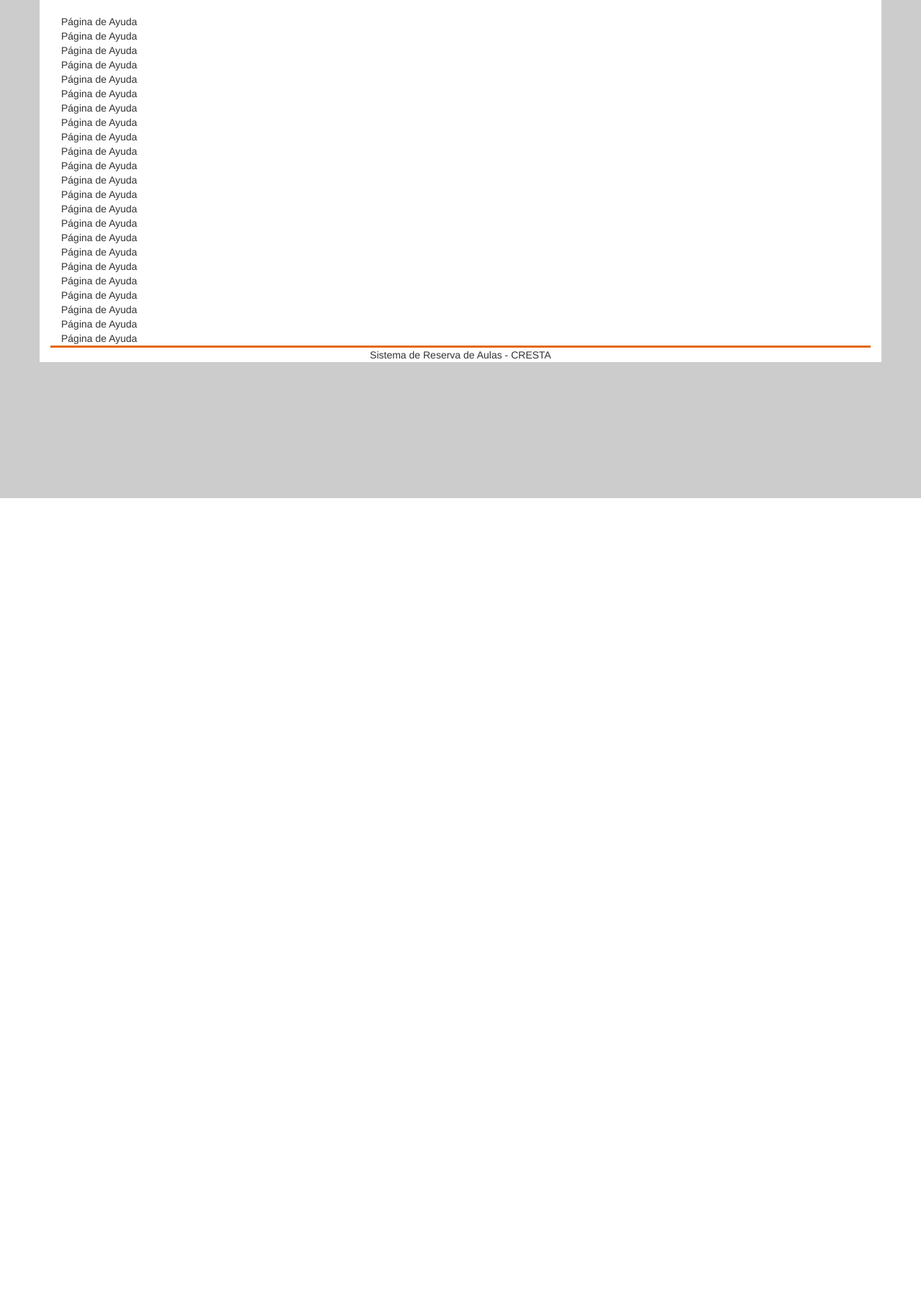
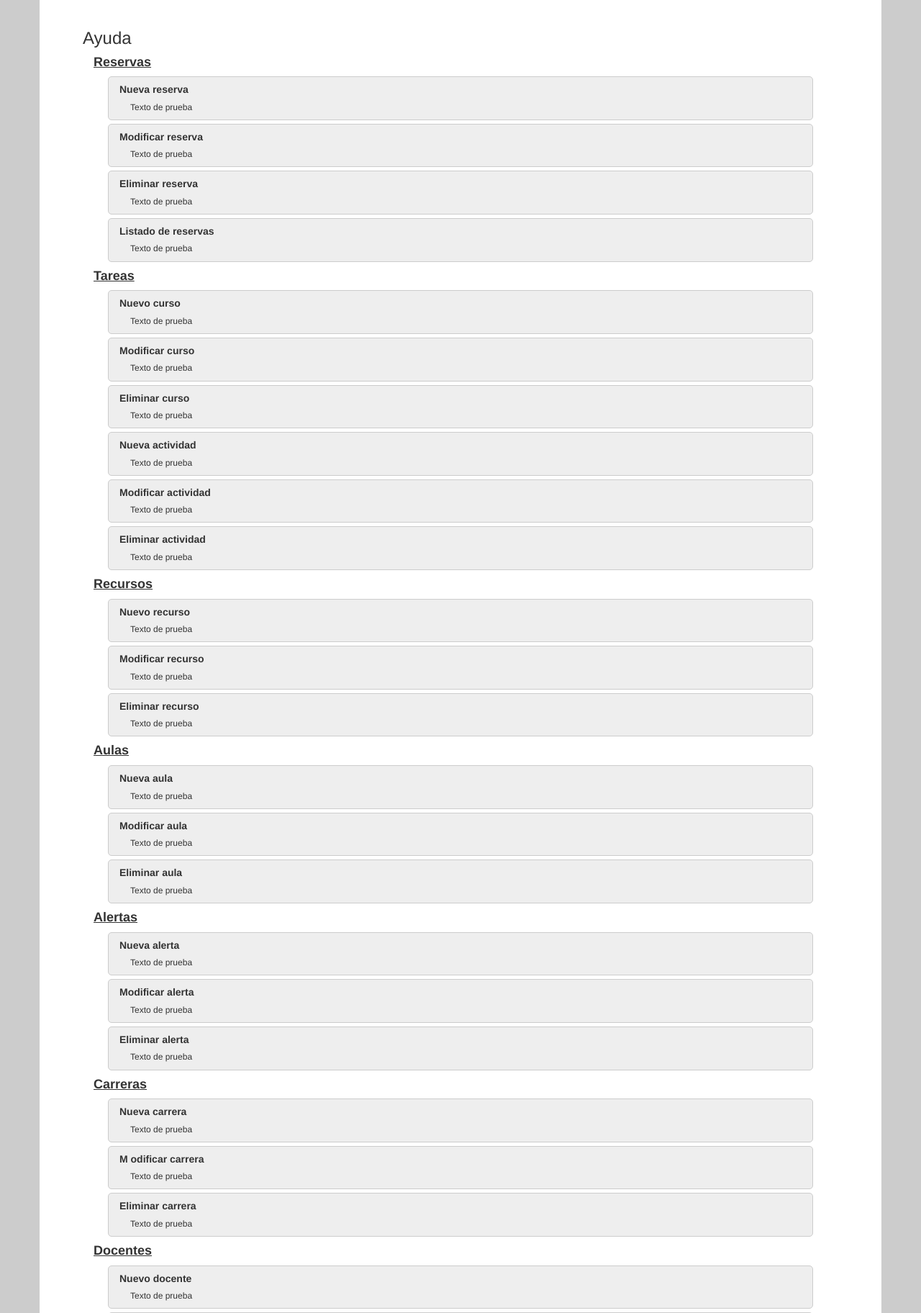
Before and after one commit to jorihuamancha/aulas, a Symfony app: template src/Cresta/AulasBundle/Resources/views/Default/ayuda.html.twig in a window 1280 px wide. Shown: the part 108-1932 px from the top of the page at 72% size. Before the commit the page ends 800 px from the top, so only its background shows below. Run offline with Twig, Linux system fonts and the light colour scheme; the template is opened without the code that fills it, so the values that code supplies are empty; some libraries are stand-ins or nearby versions.

Commit message:
Diseño de Acerca de y Ayuda terminados

```diff
--- a/src/Cresta/AulasBundle/Resources/config/routing.yml
+++ b/src/Cresta/AulasBundle/Resources/config/routing.yml
@@ -1,6 +1,6 @@
-cresta_aulas_homepage:
-    path:     /hello/{name}
-    defaults: { _controller: CrestaAulasBundle:Default:index }
+#cresta_aulas_homepage:
+#    path:     /hello/{name}
+#    defaults: { _controller: CrestaAulasBundle:Default:index }
 
 _acercade:
     path:     /acercade
--- a/src/Cresta/AulasBundle/Resources/views/Default/ayuda.html.twig
+++ b/src/Cresta/AulasBundle/Resources/views/Default/ayuda.html.twig
@@ -1,29 +1,83 @@
 {% extends '::base.html.twig' %}
 
-{% block title %}Acerca De{% endblock %}
+{% block title %}Ayuda{% endblock %}
 
 {% block body %}
-    Página de Ayuda </br>
-    Página de Ayuda </br>
-    Página de Ayuda </br>
-    Página de Ayuda </br>
-    Página de Ayuda </br>
-    Página de Ayuda </br>
-    Página de Ayuda </br>
-    Página de Ayuda </br>
-    Página de Ayuda </br>
-    Página de Ayuda </br>
-    Página de Ayuda </br>
-    Página de Ayuda </br>
-    Página de Ayuda </br>
-    Página de Ayuda </br>
-    Página de Ayuda </br>
-    Página de Ayuda </br>
-    Página de Ayuda </br>
-    Página de Ayuda </br>
-    Página de Ayuda </br>
-    Página de Ayuda </br>
-    Página de Ayuda </br>
-    Página de Ayuda </br>
-    Página de Ayuda </br>
+	<div id="ayuda" class="col-md-12 col-sm-12 col-xs-12">
+		<h3>Ayuda</h3>
+			<h4>Reservas</h4>
+				<div id="cuadroAyuda"><h5>Nueva reserva</h5>
+					<h6>Texto de prueba</h6></div>
+				<div id="cuadroAyuda"><h5>Modificar reserva</h5>
+					<h6>Texto de prueba</h6></div>
+				<div id="cuadroAyuda"><h5>Eliminar reserva</h5>
+					<h6>Texto de prueba</h6></div>
+				<div id="cuadroAyuda"><h5>Listado de reservas</h5>
+					<h6>Texto de prueba</h6></div>
+			<h4>Tareas</h4>
+				<div id="cuadroAyuda"><h5>Nuevo curso</h5>
+					<h6>Texto de prueba</h6></div>
+				<div id="cuadroAyuda"><h5>Modificar curso</h5>
+					<h6>Texto de prueba</h6></div>
+				<div id="cuadroAyuda"><h5>Eliminar curso</h5>
+					<h6>Texto de prueba</h6></div>
+				<div id="cuadroAyuda"><h5>Nueva actividad</h5>
+					<h6>Texto de prueba</h6></div>
+				<div id="cuadroAyuda"><h5>Modificar actividad</h5>
+					<h6>Texto de prueba</h6></div>
+				<div id="cuadroAyuda"><h5>Eliminar actividad</h5>
+					<h6>Texto de prueba</h6></div>
+			<h4>Recursos</h4>
+				<div id="cuadroAyuda"><h5>Nuevo recurso</h5>
+					<h6>Texto de prueba</h6></div>
+				<div id="cuadroAyuda"><h5>Modificar recurso</h5>
+					<h6>Texto de prueba</h6></div>
+				<div id="cuadroAyuda"><h5>Eliminar recurso</h5>
+					<h6>Texto de prueba</h6></div>
+			<h4>Aulas</h4>
+				<div id="cuadroAyuda"><h5>Nueva aula</h5>
+					<h6>Texto de prueba</h6></div>
+				<div id="cuadroAyuda"><h5>Modificar aula</h5>
+					<h6>Texto de prueba</h6></div>
+				<div id="cuadroAyuda"><h5>Eliminar aula</h5>
+					<h6>Texto de prueba</h6></div>
+			<h4>Alertas</h4>
+				<div id="cuadroAyuda"><h5>Nueva alerta</h5>
+					<h6>Texto de prueba</h6></div>
+				<div id="cuadroAyuda"><h5>Modificar alerta</h5>
+					<h6>Texto de prueba</h6></div>
+				<div id="cuadroAyuda"><h5>Eliminar alerta</h5>
+					<h6>Texto de prueba</h6></div>
+			<h4>Carreras</h4>
+				<div id="cuadroAyuda"><h5>Nueva carrera</h5>
+					<h6>Texto de prueba</h6></div>
+				<div id="cuadroAyuda"><h5>M	odificar carrera</h5>
+					<h6>Texto de prueba</h6></div>
+				<div id="cuadroAyuda"><h5>Eliminar carrera</h5>
+					<h6>Texto de prueba</h6></div>
+			<h4>Docentes</h4>
+				<div id="cuadroAyuda"><h5>Nuevo docente</h5>
+					<h6>Texto de prueba</h6></div>
+				<div id="cuadroAyuda"><h5>Modificar docente</h5>
+					<h6>Texto de prueba</h6></div>
+				<div id="cuadroAyuda"><h5>Eliminar docente</h5>
+					<h6>Texto de prueba</h6></div>
+			<h4>Usuarios</h4>
+				<div id="cuadroAyuda"><h5>Nuevo usuario</h5>
+					<h6>Texto de prueba</h6></div>
+				<div id="cuadroAyuda"><h5>Modificar usuario</h5>
+					<h6>Texto de prueba</h6></div>
+				<div id="cuadroAyuda"><h5>Eliminar usuario</h5>
+					<h6>Texto de prueba</h6></div>
+			<h4>Más</h4>
+				<div id="cuadroAyuda"><h5>Descargas</h5>
+					<h6>Texto de prueba</h6></div>
+				<div id="cuadroAyuda"><h5>Movimientos</h5>
+					<h6>Texto de prueba</h6></div>
+				<div id="cuadroAyuda"><h5>Acerca de</h5>
+					<h6>Texto de prueba</h6></div>
+				<div id="cuadroAyuda"><h5>Ayuda</h5>
+					<h6>Texto de prueba</h6></div>
+	</div>
+
 {% endblock %}
--- a/web/css/base.css
+++ b/web/css/base.css
@@ -73,3 +73,9 @@ nav ul li a:hover{
 	padding-left:0px;
 	padding-right:0px;
 }
+
+#ayuda h3{ margin-left:15px; }
+#ayuda h4{ margin-left: 30px; text-decoration: underline; font-weight: bold; }
+#ayuda h5{ font-weight: bold; margin-left: 15px; }
+#ayuda h6{ margin-left: 30px; }
+#cuadroAyuda{ background-color: #EEE; border:1px solid #CCC; margin-left:50px; margin-right:50px; margin-top:5px; margin-bottom:5px; border-radius:5px; }
```
